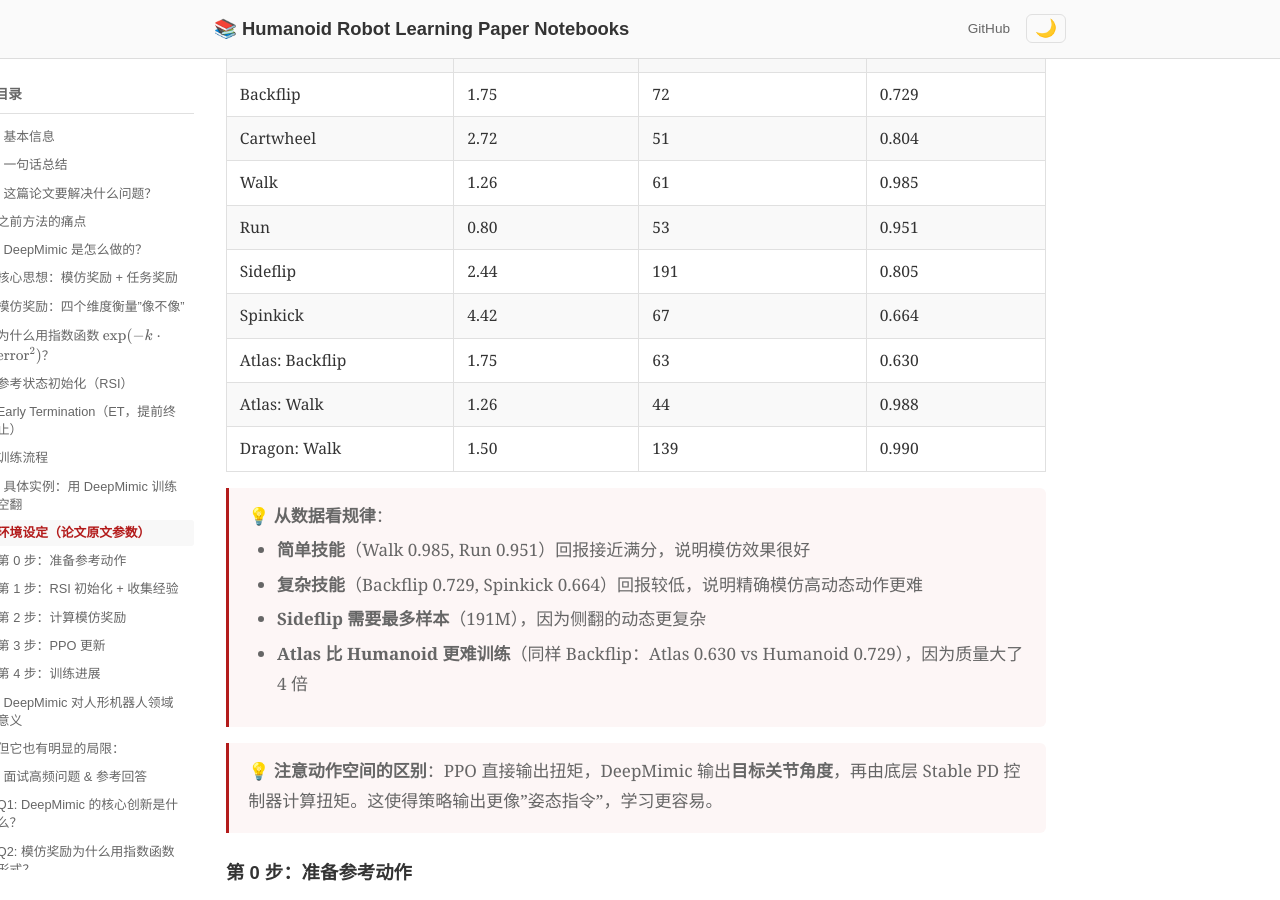
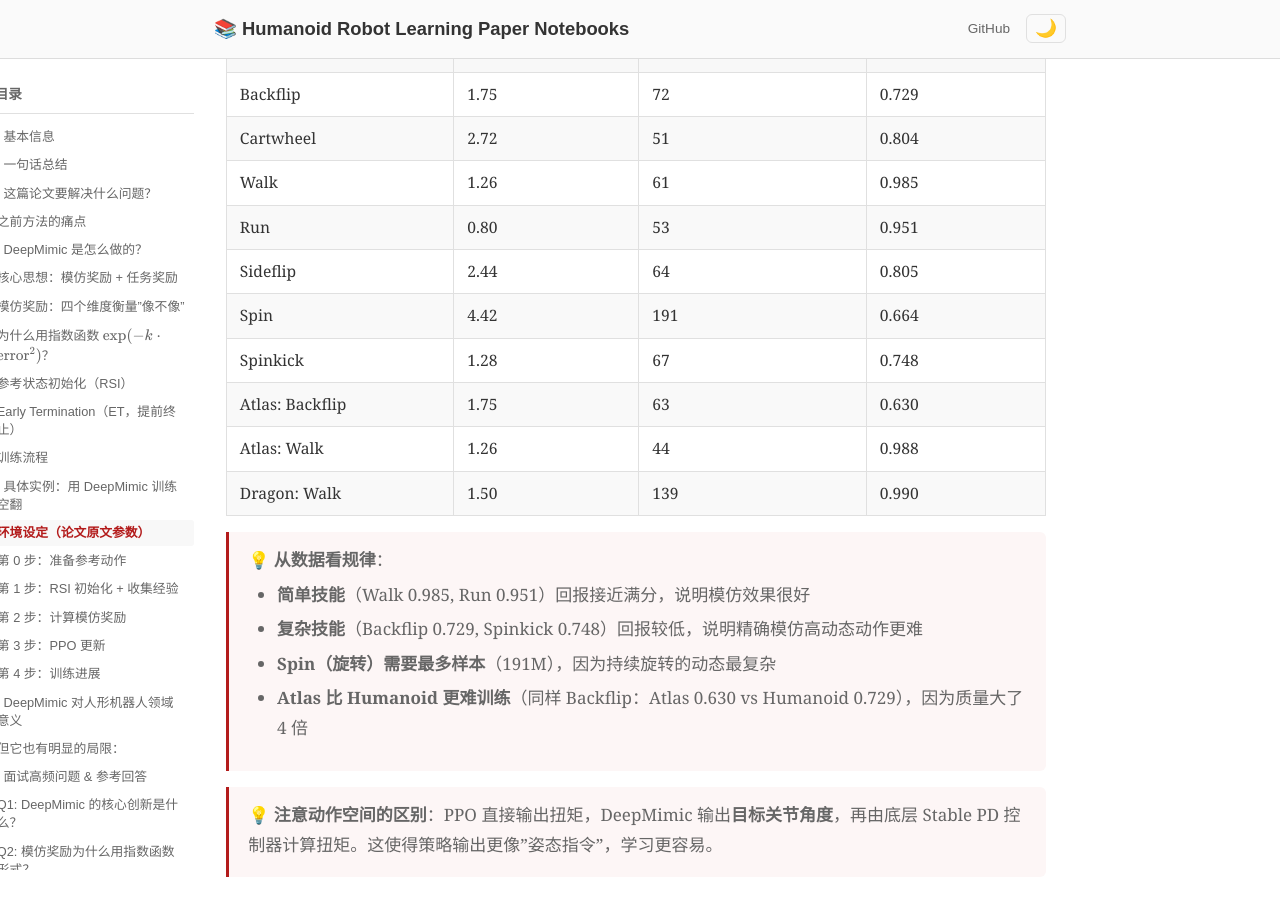
Before and after one commit to ImChong/Humanoid_Robot_Learning_Paper_Notebooks, a Jekyll site: the page built from papers/01_Foundational_RL/DeepMimic_Example-Guided_Deep_RL_of_Physics-Based_Character_Skills/DeepMimic_Example-Guided_Deep_RL_of_Physics-Based_Character_Skills.md, in a window 1280 px wide and 900 px high, scrolled down 6763 px. Built offline with Jekyll 4.4.1, drawn with Linux system fonts in a browser that asks for light colours.

Commit message:
fix: correct Table 2 data - 修正 Sideflip/Spin/Spinkick 训练样本量和时长数值（原笔记混淆了 Spin 和 Spinkick 的数据）

```diff
--- a/papers/01_Foundational_RL/DeepMimic_Example-Guided_Deep_RL_of_Physics-Based_Character_Skills/DeepMimic_Example-Guided_Deep_RL_of_Physics-Based_Character_Skills.md
+++ b/papers/01_Foundational_RL/DeepMimic_Example-Guided_Deep_RL_of_Physics-Based_Character_Skills/DeepMimic_Example-Guided_Deep_RL_of_Physics-Based_Character_Skills.md
@@ -231,16 +231,17 @@ RSI:     随机从 t=0/20/30/50 开始 → 每个阶段都能练到
 | Cartwheel | 2.72 | 51 | 0.804 |
 | Walk | 1.26 | 61 | 0.985 |
 | Run | 0.80 | 53 | 0.951 |
-| Sideflip | 2.44 | 191 | 0.805 |
-| Spinkick | 4.42 | 67 | 0.664 |
+| Sideflip | 2.44 | 64 | 0.805 |
+| Spin | 4.42 | 191 | 0.664 |
+| Spinkick | 1.28 | 67 | 0.748 |
 | Atlas: Backflip | 1.75 | 63 | 0.630 |
 | Atlas: Walk | 1.26 | 44 | 0.988 |
 | Dragon: Walk | 1.50 | 139 | 0.990 |
 
 > 💡 **从数据看规律**：
 > - **简单技能**（Walk 0.985, Run 0.951）回报接近满分，说明模仿效果很好
-> - **复杂技能**（Backflip 0.729, Spinkick 0.664）回报较低，说明精确模仿高动态动作更难
-> - **Sideflip 需要最多样本**（191M），因为侧翻的动态更复杂
+> - **复杂技能**（Backflip 0.729, Spinkick 0.748）回报较低，说明精确模仿高动态动作更难
+> - **Spin（旋转）需要最多样本**（191M），因为持续旋转的动态最复杂
 > - **Atlas 比 Humanoid 更难训练**（同样 Backflip：Atlas 0.630 vs Humanoid 0.729），因为质量大了 4 倍
 
 > 💡 **注意动作空间的区别**：PPO 直接输出扭矩，DeepMimic 输出**目标关节角度**，再由底层 Stable PD 控制器计算扭矩。这使得策略输出更像"姿态指令"，学习更容易。
```
